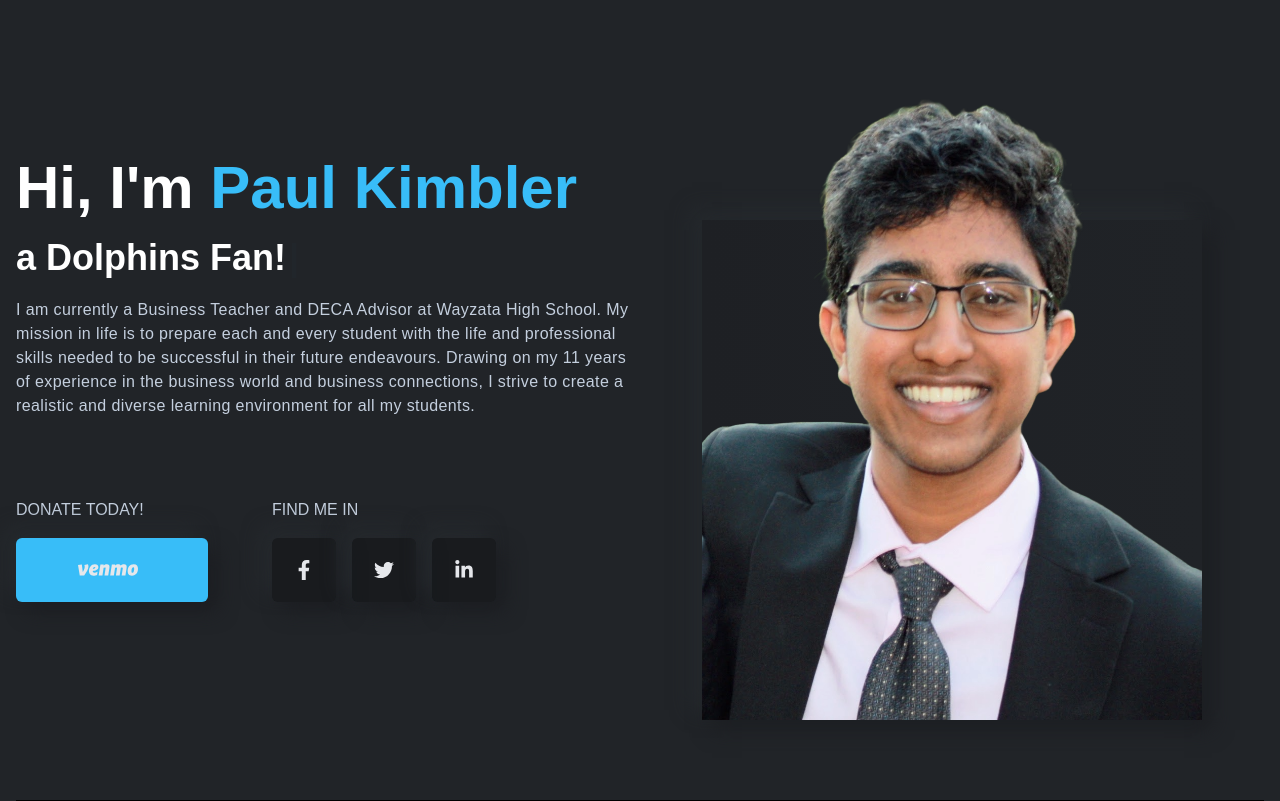
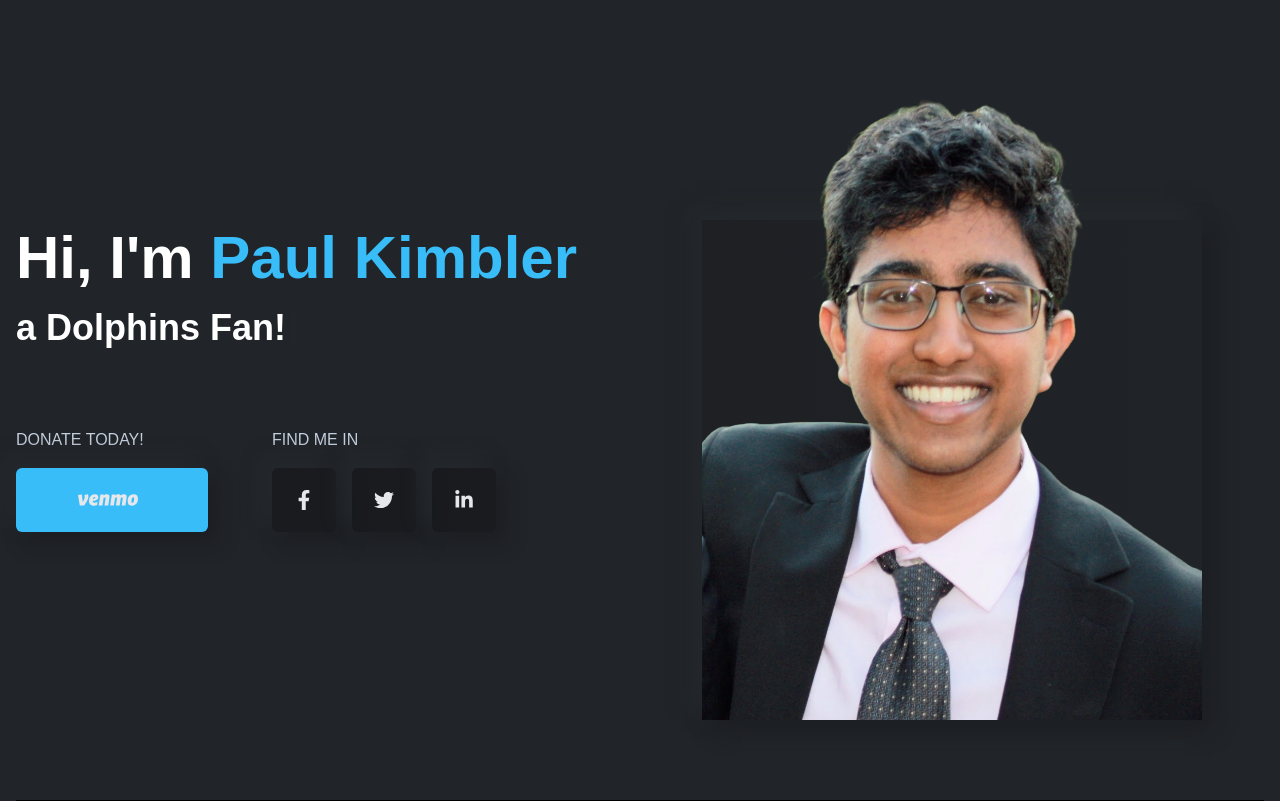
Before and after one commit to aviBandi/Paul-Kimbler-Website, a React (Create React App) app in the folder my-app/: page / in a window 1280 px wide. Built offline with nearby package versions, Linux system fonts and the light colour scheme.

Commit message:
just a small cosmetic change

```diff
--- a/my-app/src/components/LeftBanner.js
+++ b/my-app/src/components/LeftBanner.js
@@ -27,9 +27,9 @@ const LeftBanner = () => {
             cursorColor="#38bdf8"
           />
         </h2>
-        <p className="text-base font-bodyFont leading-6 tracking-wide">
+        {/* <p className="text-base font-bodyFont leading-6 tracking-wide">
           I am currently a Business Teacher and DECA Advisor at Wayzata High School. My mission in life is to prepare each and every student with the life and professional skills needed to be successful in their future endeavours. Drawing on my 11 years of experience in the business world and business connections, I strive to create a realistic and diverse learning environment for all my students.
-        </p>
+        </p> */}
       </div>
       {/* <div className="flex flex-col xl:flex-row gap-6 lgl:gap-0"> */}
       <div className="flex flex-col xl:flex-row gap-16">
```
